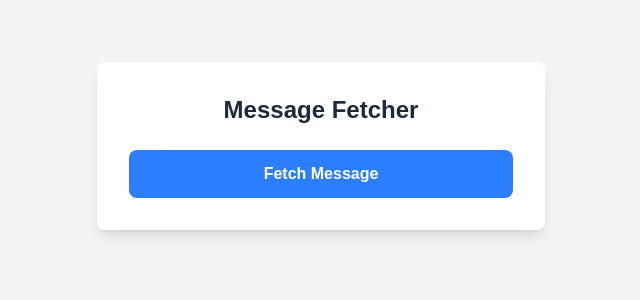
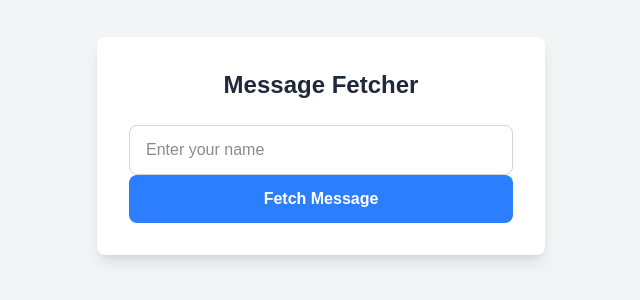
Before and after one commit to Crsrll/Platform-based, a Next.js app: page / in a window 1280 px wide. Shown: the part 254-554 px from the top of the page, without its empty margins (319-959 px from the left). Built offline with nearby package versions, Linux system fonts and the light colour scheme.

Commit message:
changed route.js and page.js to handle form input

```diff
--- a/app/api/message/route.js
+++ b/app/api/message/route.js
@@ -1,5 +1,7 @@
-export async function GET(){
+export async function GET(request){
+    const {searchParams} = new URL(request.url);
+    const name = searchParams.get("name");
     return Response.json({
-        message:"This is a message from the route.js"
+        message: name ? `Hello, ${name}!` : "Successfully connected to the route.js"
     });
 }
--- a/app/page.js
+++ b/app/page.js
@@ -2,10 +2,11 @@
 import { useState } from "react";
 
 export default function Home(){
+  const [name, setName] = useState("");
   const [message, setMessage] = useState("");
 
   async function fetchMessage() {
-    const res = await fetch("/api/message");
+    const res = await fetch(`/api/message?name=${name}`);
     const data = await res.json()
     setMessage(data.message);
   }
@@ -16,6 +17,15 @@ export default function Home(){
         <h1 className="text-2xl font-bold text-gray-800 mb-6 text-center">
           Message Fetcher
         </h1>
+        <form>
+          <input
+            type="text"
+            placeholder="Enter your name"
+            value={name}
+            onChange={(e) => setName(e.target.value)}
+            className="w-full border border-gray-300 rounded-lg py-3 px-4 focus:outline-none focus:ring-2 focus:ring-blue-500"
+          />
+        </form>
         <button
           onClick={() => message ? setMessage("") : fetchMessage()}
           className="w-full bg-blue-500 hover:bg-blue-600 text-white font-semibold py-3 px-4 rounded-lg transition duration-200 ease-in-out transform hover:scale-105"
```
Also changed, not shown: guideforyou.txt (added).
